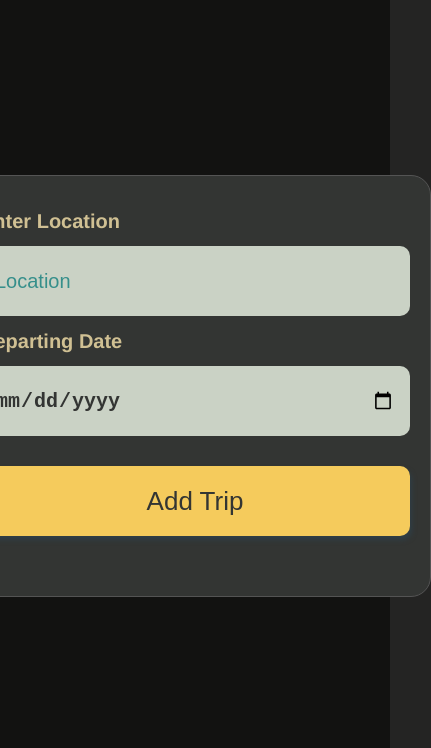
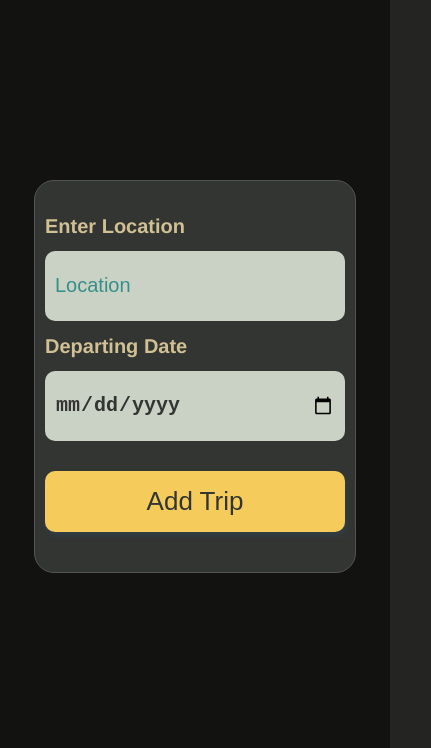
Before and after one commit to aymandarwish/Travel-App-Udacity, a website built with webpack: page src/client/views/index.html in a window 390 px wide. Shown: the part 96-844 px from the top of the page, 431 px wide, since content can reach past the window. Built offline with nearby package versions, Linux system fonts and the light colour scheme.

Commit message:
Responsive modifications
(meta name="viewport") has added and some modifications in base.scss file

```diff
--- a/src/client/styles/base.scss
+++ b/src/client/styles/base.scss
@@ -14,7 +14,7 @@ body {
     grid-auto-rows: minmax(100px, auto);
     height: 100vh;
     justify-content: center;
-    grid-gap: 1em;
+    // grid-gap: 1em;
     font-size: 20px;
     background-size: cover;
     background-repeat: no-repeat;
@@ -32,14 +32,15 @@ body {
 }
 
 .headline {
-    font-size: 48px;
+    font-size: 42px;
     margin-top: 30px;
+    text-align: center;
 }
 
 form {
     background-color: $secondary-color;
     border: 1px solid #545454;
-    padding: 20px;
+    padding: 20px 10px 0 10px;
     margin: 10px 0;
     border-radius: 20px;
     -webkit-border-radius: 20px;
@@ -70,16 +71,16 @@ p {
 
 label {
     display: block;
-    width: 400px;
+    width: 300px;
     font-size: 20px;
-    margin-bottom: 15px;
+    margin: 0 0 15px 0;
 }
 
 input {
     display: block;
     height: 40px;
-    width: 400px;
-    padding: 15px;
+    width: 280px;
+    padding: 15px 10px;
     background: #cad2c5;
     color: $secondary-color;
     font-size: 20px;
@@ -108,10 +109,9 @@ input {
 }
 
 button {
-    width: 430px;
-    height: 70px;
+    width: 300px;
+    padding: 15px 10px;
     margin: 15px 0 30px 0;
-    padding: 15px;
     background: #f5cb5c;
     color: $secondary-color;
     font-size: 26px;
--- a/src/client/views/index.html
+++ b/src/client/views/index.html
@@ -4,6 +4,7 @@
 <head>
     <meta charset="utf-8">
     <title>Travel Planner</title>
+    <meta name="viewport" content="width=device-width, initial-scale=1.0">
 </head>
 
 <body>
```
